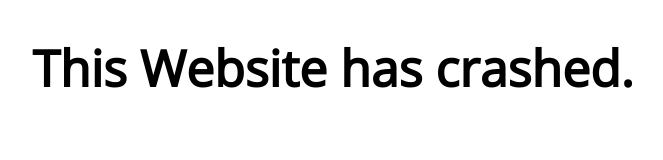
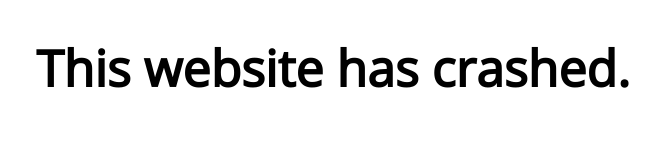
Before and after one commit to whackcat/vidp, a plain HTML site: page down.html in a window 1280 px wide. Shown: the full height of the page, 307-970 px from the left. Drawn offline with nearby package versions, Linux system fonts and the light colour scheme.

Commit message:
fix grammar

```diff
--- a/down.html
+++ b/down.html
@@ -4,11 +4,11 @@
 <meta charset="UTF-8">
 <link href="https://fonts.googleapis.com/css?family=Open+Sans" rel="stylesheet">
 <meta name="viewport" content="width=device-width, initial-scale=1.0">
-<title>This Website has crashed.</title>
+<title>This website has crashed.</title>
 </head>
 <body style="overflow: hidden;">
 <div style="text-align:center;">
-<h1 style="font-size: 50px; font-family: 'Open Sans', sans-serif;">This Website has crashed.</h1>
+<h1 style="font-size: 50px; font-family: 'Open Sans', sans-serif;">This website has crashed.</h1>
 </div>
 </body>
 </html>
```
